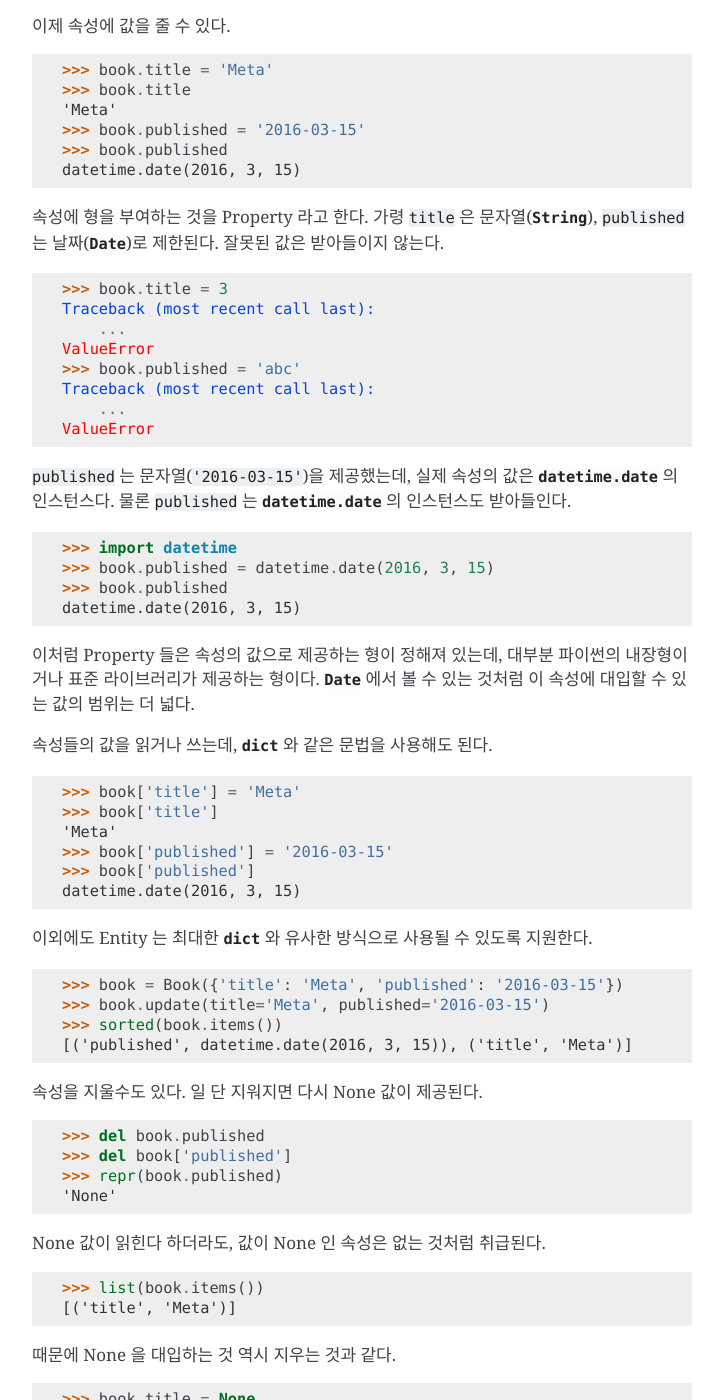
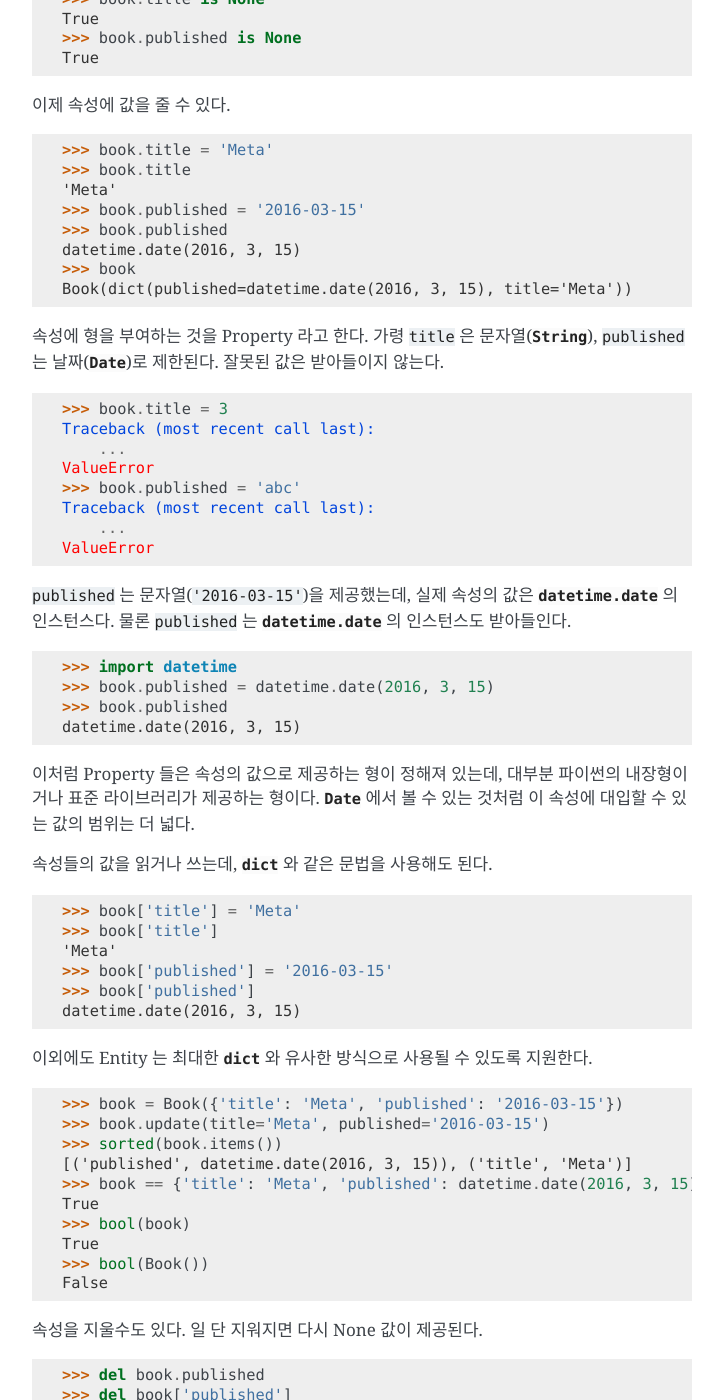
Before and after one commit to PlumpMath/meta, a Sphinx documentation site: the page built from docs/quickstart.rst, in a window 1280 px wide and 1400 px high, scrolled down 620 px. Shown: the whole window, without its empty margins (388-1111 px from the left). Built offline with Sphinx 7.4.7, drawn with Linux system fonts in a browser that asks for light colours; the version number could not be read and is left out; some of the changed text lies outside the part shown.

Commit message:
sorted repr

```diff
--- a/docs/quickstart.rst
+++ b/docs/quickstart.rst
@@ -17,11 +17,15 @@ Meta 가 제공하는 가장 기본적인 도구는 Entity 인데, 자료 구조
     >>> class Book(meta.Entity):
     ...    title = meta.String()
     ...    published = meta.Date()
+    >>> Book
+    class Book(published=Date(), title=String())
 
 이제 모든 ``Book`` 의 인스턴스는 ``title`` 과 ``published`` 를 속성으로 갖게 된다.
 인스턴스를 처음 만들면 모든 속성은 None 값을 갖는다.
 
     >>> book = Book()
+    >>> book
+    Book()
     >>> book.title is None
     True
     >>> book.published is None
@@ -35,6 +39,8 @@ Meta 가 제공하는 가장 기본적인 도구는 Entity 인데, 자료 구조
     >>> book.published = '2016-03-15'
     >>> book.published
     datetime.date(2016, 3, 15)
+    >>> book
+    Book(dict(published=datetime.date(2016, 3, 15), title='Meta'))
 
 속성에 형을 부여하는 것을 Property 라고 한다.
 가령 ``title`` 은 문자열(:py:class:`String`), ``published`` 는 날짜(:py:class:`Date`)로 제한된다.
@@ -75,6 +81,12 @@ Meta 가 제공하는 가장 기본적인 도구는 Entity 인데, 자료 구조
     >>> book.update(title='Meta', published='2016-03-15')
     >>> sorted(book.items())
     [('published', datetime.date(2016, 3, 15)), ('title', 'Meta')]
+    >>> book == {'title': 'Meta', 'published': datetime.date(2016, 3, 15)}
+    True
+    >>> bool(book)
+    True
+    >>> bool(Book())
+    False
 
 속성을 지울수도 있다. 일 단 지워지면 다시 None 값이 제공된다.
 
@@ -85,12 +97,16 @@ Meta 가 제공하는 가장 기본적인 도구는 Entity 인데, 자료 구조
 
 None 값이 읽힌다 하더라도, 값이 None 인 속성은 없는 것처럼 취급된다.
 
+    >>> book
+    Book(dict(title='Meta'))
     >>> list(book.items())
     [('title', 'Meta')]
 
 때문에 None 을 대입하는 것 역시 지우는 것과 같다.
 
     >>> book.title = None
+    >>> book
+    Book()
     >>> list(book.items())
     []
 
@@ -122,6 +138,8 @@ Dumping
 None 값을 출력하고 싶다면 :py:data:`Null` 을 사용하면 된다.
 
     >>> book.published = meta.Null
+    >>> book
+    Book(dict(published=Null, title='Meta'))
     >>> pprint(book.dump())
     {'published': None, 'title': 'Meta'}
 
@@ -160,6 +178,8 @@ Validation
     >>> class Book(meta.Entity):
     ...    title = meta.String(required=True)
     ...    published = meta.Date()
+    >>> Book
+    class Book(published=Date(), title=String(required=True))
 
 ``required`` 옵션을 사용해서 ``title`` 속성이 반드시 필요하다고 선언했다. 하지만 이 값을 제공하지 않고도 인스턴스를 만들 수 있다.
 
```
Also changed, not shown: 3 other files.
